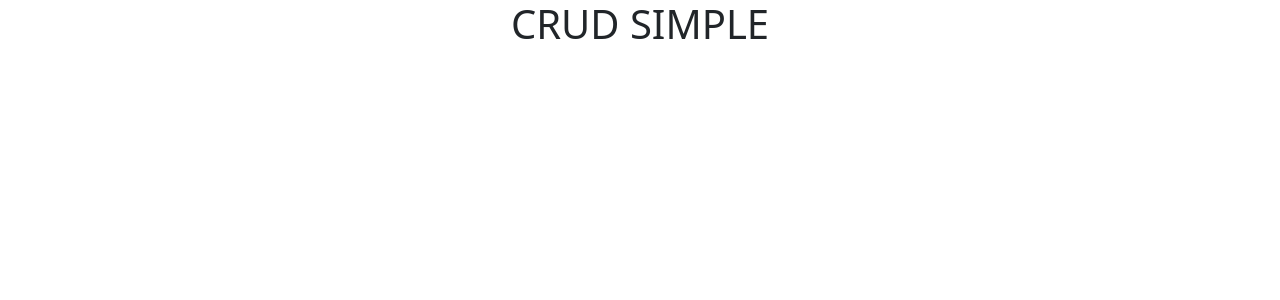
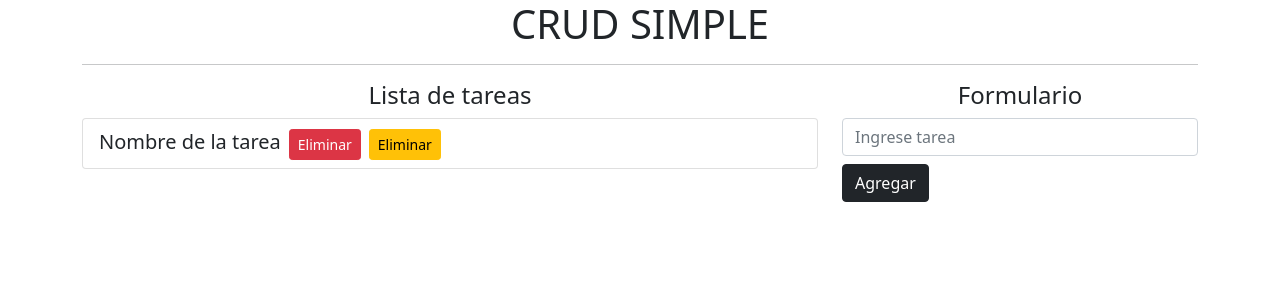
Before and after one commit to jcanelonmobdev/prueba-crud, a React (Create React App) app in the folder crud-simple/: page / in a window 1280 px wide. Shown: the top 300 px of the page. Built offline with nearby package versions, Linux system fonts and the light colour scheme.

Commit message:
Configurando formularios

```diff
--- a/crud-simple/package.json
+++ b/crud-simple/package.json
@@ -9,6 +9,7 @@
     "react": "^17.0.1",
     "react-dom": "^17.0.1",
     "react-scripts": "4.0.3",
+    "shortid": "^2.2.16",
     "web-vitals": "^1.1.0"
   },
   "scripts": {
--- a/crud-simple/src/App.jsx
+++ b/crud-simple/src/App.jsx
@@ -1,9 +1,55 @@
+import React from "react";
+import shortid from "shortid";
 
 function App() {
+  const [tarea, setTarea] = React.useState('')
+  const [tareas, setTareas] = React.useState([])
+
+
+  const agregarTarea = e => {
+    e.preventDefault()
+    if (!tarea.trim()) {
+      console.log('Falta introducir tarea')
+      return
+    }
+    console.log(tarea)
+    setTareas([
+      ...tareas,
+      { id: shortid.generate(), nombreTarea: tarea }
+
+    ])
+    setTarea('')
+  }
+
   return (
     <div className="container">
       <h1 className='text-center'>CRUD SIMPLE</h1>
-
+      <hr />
+      <div className="row">
+        <div className="col-8">
+          <h4 className="text-center">Lista de tareas</h4>
+          <ul className="list-group">
+            <li className="list-group-item">
+              <span className="lead">Nombre de la tarea</span>
+              <button className="btn btn-danger btn-sm float-right mx-2">Eliminar</button>
+              <button className="btn btn-warning btn-sm float-right">Eliminar</button>
+            </li>
+          </ul>
+        </div>
+        <div className="col-4">
+          <h4 className="text-center">Formulario</h4>
+          <form onSubmit={agregarTarea}>
+            <input
+              type="text"
+              className="form-control mb-2"
+              placeholder="Ingrese tarea"
+              onChange={e => setTarea(e.target.value)}
+              value={tarea}
+            />
+            <button className="btn btn-dark btn-block" type="submit">Agregar</button>
+          </form>
+        </div>
+      </div>
     </div>
   );
 }
```
Also changed, not shown: 1 other file (tests, documents, lock files or other folders).
